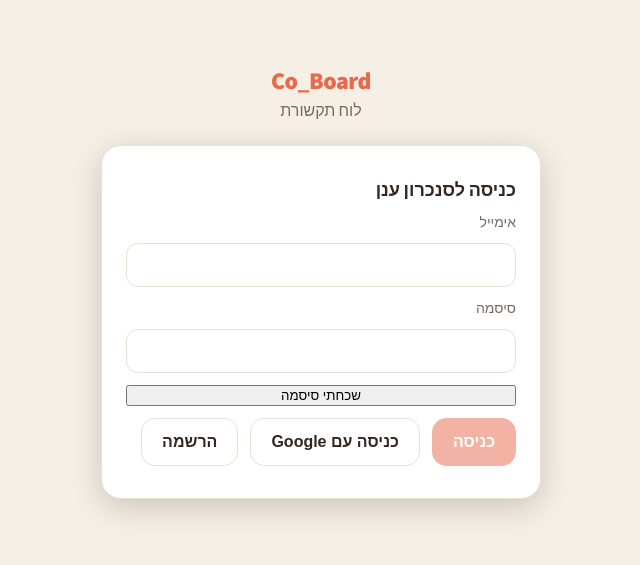
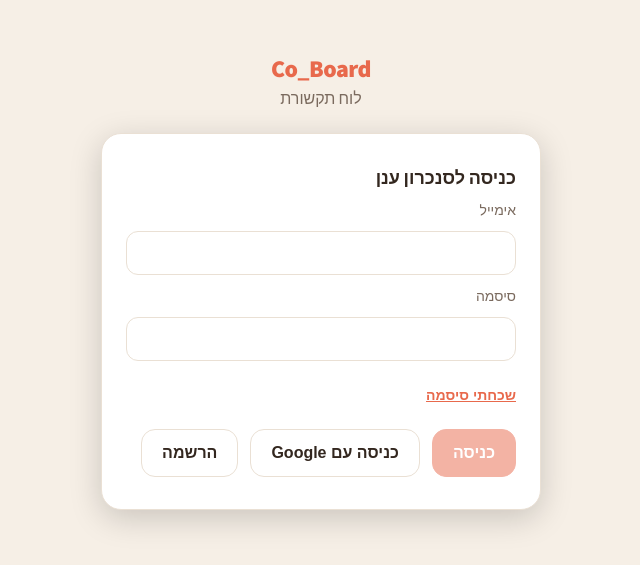
Before and after one commit to noamh98/Co_Board, a React (Vite) app in the folder app/: page / in a window 1280 px wide. Shown: the part 119-684 px from the top of the page, without its empty margins (428-1068 px from the left). Built offline with nearby package versions, Linux system fonts and the light colour scheme; no server answers.

Commit message:
style(auth): add login-panel link + info styles for password reset (D-04)
Co-authored-by: Copilot <223556219+Copilot@users.noreply.github.com>

```diff
--- a/app/src/styles/auth.css
+++ b/app/src/styles/auth.css
@@ -1,4 +1,4 @@
-/* ── 18. LOGIN PANEL ─────────────────────────────────────────────── */
+/* ── 18. LOGIN PANEL ───────────────────────────────────────────────────────── */
 .login-panel { display: flex; flex-direction: column; gap: var(--sp-3); }
 .login-panel__title { margin: 0; font-size: var(--tx-lg); font-weight: 600; color: var(--cl-ink); }
 .login-panel__label { font-size: var(--tx-sm); font-weight: 500; color: var(--cl-muted); }
@@ -18,6 +18,21 @@
   box-shadow: 0 0 0 3px rgba(31, 122, 92, 0.55); /* F5: focus ring חזק יותר */
 }
 .login-panel__error { margin: 0; font-size: var(--tx-sm); color: var(--cl-error); }
+.login-panel__info { margin: 0; font-size: var(--tx-sm); color: var(--cl-primary); }
+.login-panel__link {
+  align-self: flex-start;
+  background: none;
+  border: none;
+  padding: var(--sp-1) 0;
+  color: var(--cl-primary);
+  font-size: var(--tx-sm);
+  font-weight: 600;
+  cursor: pointer;
+  text-decoration: underline;
+  min-height: var(--target-sm);
+}
+.login-panel__link:disabled { opacity: 0.5; cursor: not-allowed; }
+.login-panel__link:focus-visible { outline: 3px solid var(--cl-primary); outline-offset: 2px; }
 .login-panel__actions { display: flex; gap: var(--sp-3); flex-wrap: wrap; }
 .login-panel__btn {
   min-height: var(--target-min);
@@ -51,7 +66,7 @@
 }
 .login-panel__btn:disabled { opacity: 0.5; cursor: not-allowed; }
 
-/* ── 18b. AUTH SCREENS (Claude Design) ───────────────────────────── */
+/* ── 18b. AUTH SCREENS (Claude Design) ────────────────────────────────── */
 .auth-screen {
   min-height: 100dvh;
   display: flex;
@@ -89,7 +104,7 @@
 .auth-screen__link { color: var(--cl-primary); font-weight: 700; }
 .auth-screen__card .login-panel__btn { margin-top: var(--sp-2); }
 
-/* ── auth gate page ─────────────────────────────────────────────────── */
+/* ── auth gate page ────────────────────────────────────────────────────────── */
 .auth-gate {
   min-height: 100dvh;
   display: flex;
@@ -126,7 +141,7 @@
   box-shadow: var(--sh-lg);
 }
 
-/* ── login overlay ─────────────────────────────────────────────────── */
+/* ── login overlay ─────────────────────────────────────────────────────────── */
 .login-overlay {
   position: fixed; inset: 0; z-index: var(--z-modal);
   display: flex; align-items: center; justify-content: center; padding: var(--sp-5);
@@ -151,7 +166,7 @@
 .login-overlay__close:hover { background: var(--cl-border); color: var(--cl-ink); }
 
 
-/* ── 18c. ADMIN / PANEL OVERLAY (Claude Design) ──────────────────── */
+/* ── 18c. ADMIN / PANEL OVERLAY (Claude Design) ───────────────────── */
 .panel-overlay {
   position: fixed;
   inset: 0;
```
